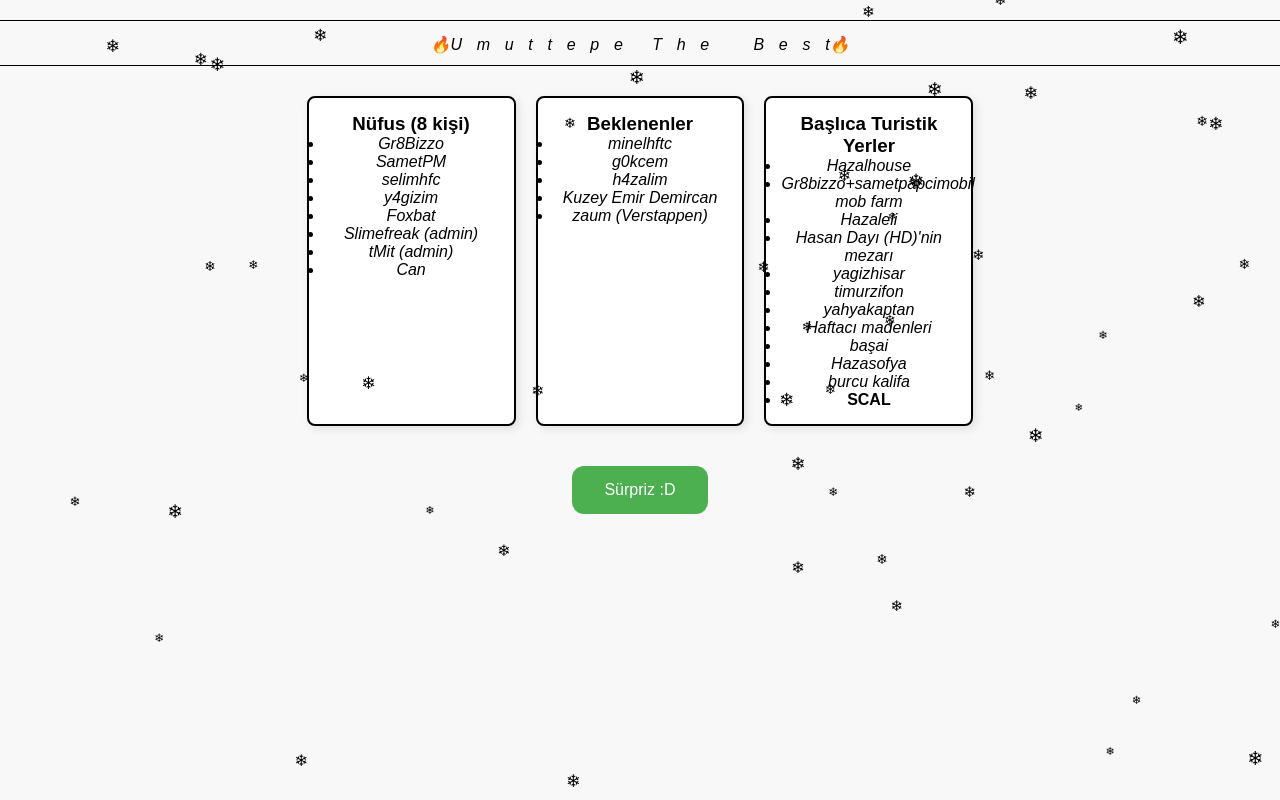
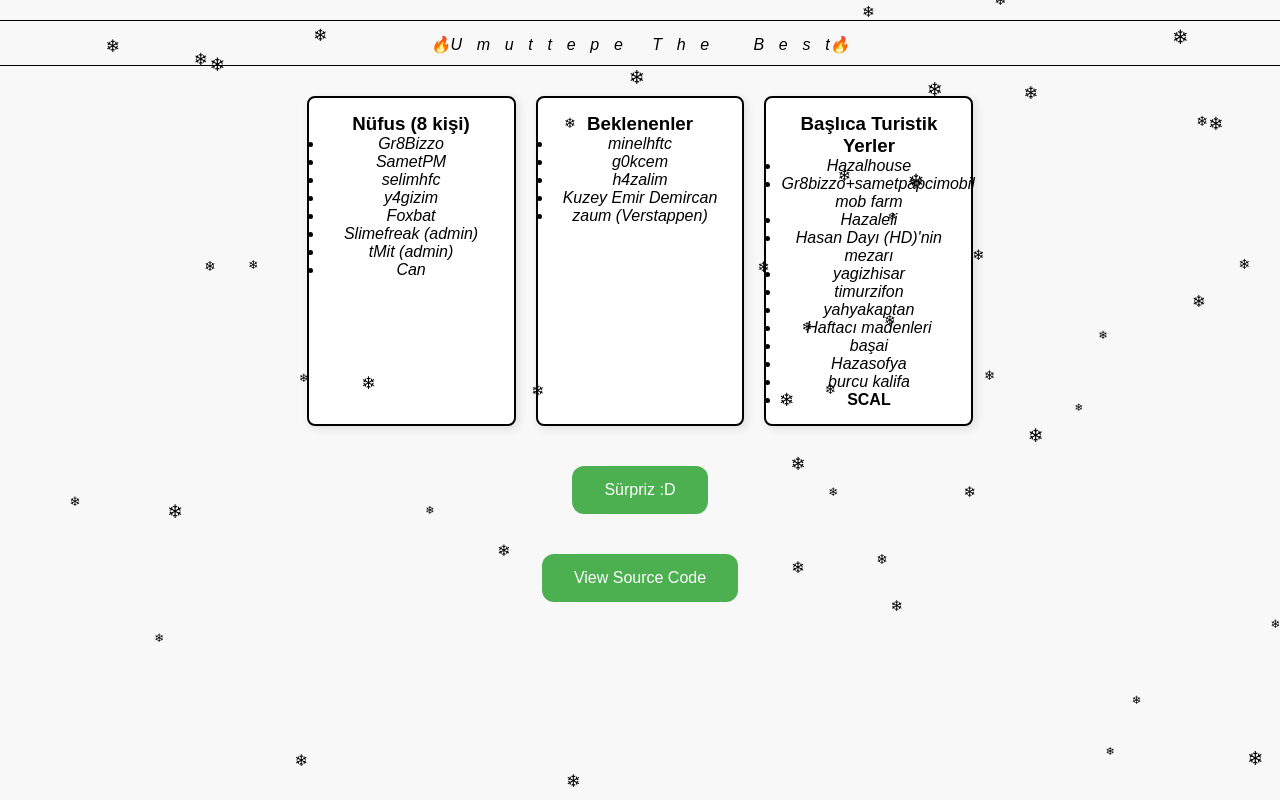
Before and after one commit to slimefreakk/slimefreakk.github.io, a plain HTML site: page index.html in a window 1280 px wide. Drawn offline with Linux system fonts and the light colour scheme.

Commit message:
Update index.html

```diff
--- a/index.html
+++ b/index.html
@@ -250,5 +250,8 @@
             move();
         }
     </script>
+    <button class="button" onclick="window.open('https://github.com/slimefreakk/slimefreakk.github.io', '_blank')">
+        View Source Code
+    </button>
 </body>
 </html>
```
